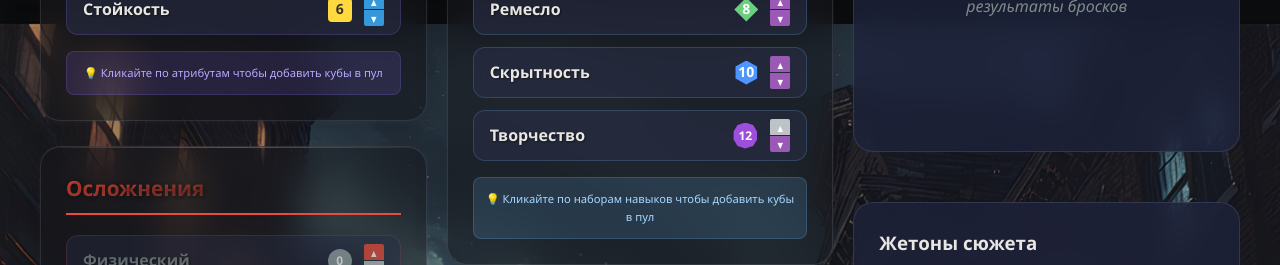
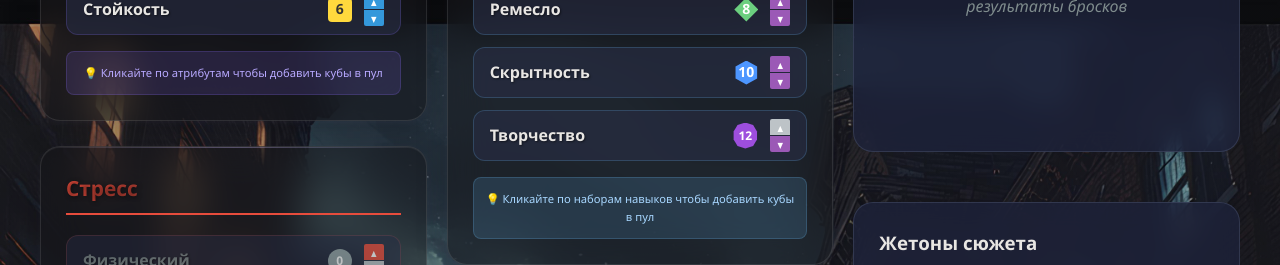
Before and after one commit to dplatonov865/cortex-prime-dice, a React (Vite) app: page / in a window 1280 px wide. Shown: the part 1275-1540 px from the top of the page. Built offline with nearby package versions, Linux system fonts and the light colour scheme.

Commit message:
rename complications

```diff
--- a/src/components/ComplicationBlock.jsx
+++ b/src/components/ComplicationBlock.jsx
@@ -33,7 +33,7 @@ const ComplicationBlock = ({ complications, onComplicationClick, onComplicationC
 
   return (
     <div className={`block complications-block ${!isBlockAvailable ? 'category-used' : ''}`}>
-      <h3>Осложнения</h3>
+      <h3>Стресс</h3>
       <div className="complications-list">
         {Object.entries(complications).map(([name, diceType]) => {
           const isClickable = diceType === 'd4' && isBlockAvailable;
```
